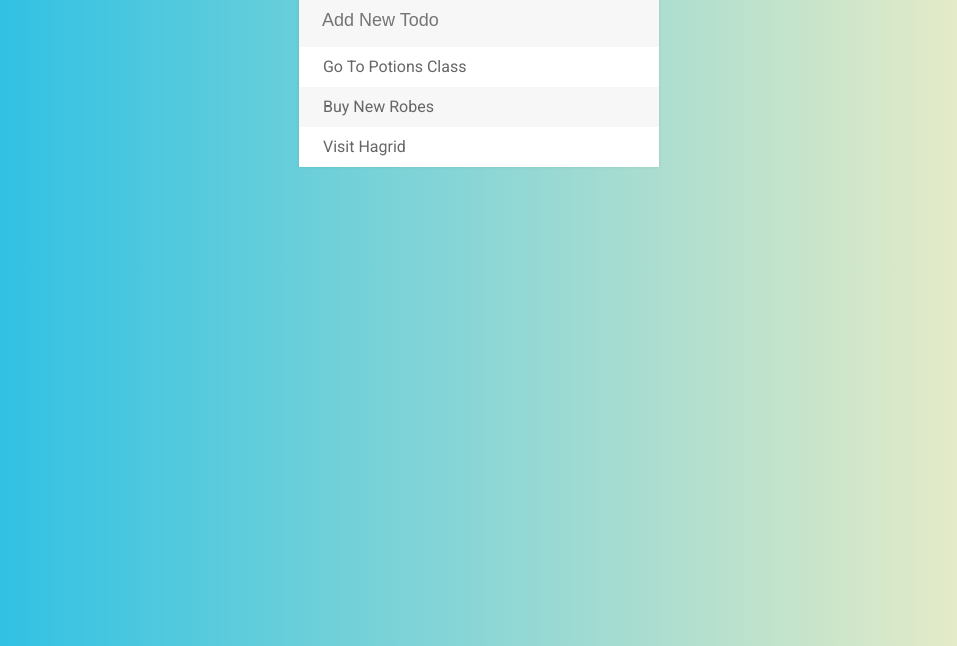
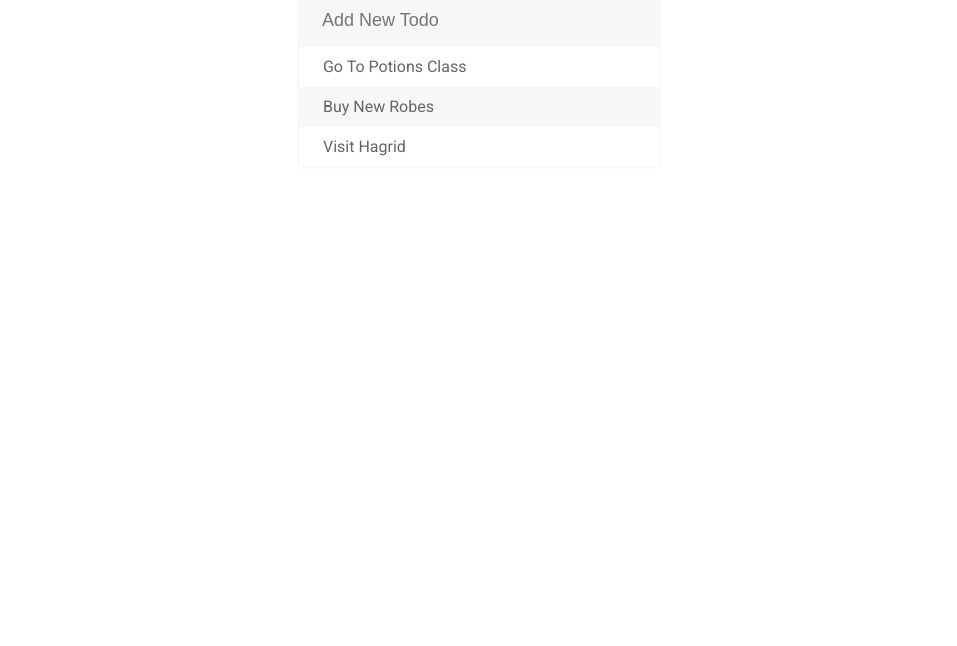
Before and after one commit to ashujack/todos-jQuery, a plain HTML site: page index.html in a window 1280 px wide. Shown: the part 154-800 px from the top of the page, without its empty margins (161-1118 px from the left). Drawn offline with nearby package versions, Linux system fonts and the light colour scheme.

Commit message:
todo list

```diff
--- a/assets/css/todos.css
+++ b/assets/css/todos.css
@@ -1,10 +1,6 @@
 body {
 	font-family: Roboto;
-  background: -webkit-linear-gradient(90deg, #2BC0E4 10%, #EAECC6 90%); /* Chrome 10+, Saf5.1+ */
-  background:    -moz-linear-gradient(90deg, #2BC0E4 10%, #EAECC6 90%); /* FF3.6+ */
-  background:     -ms-linear-gradient(90deg, #2BC0E4 10%, #EAECC6 90%); /* IE10 */
-  background:      -o-linear-gradient(90deg, #2BC0E4 10%, #EAECC6 90%); /* Opera 11.10+ */
-  background:         linear-gradient(90deg, #2BC0E4 10%, #EAECC6 90%); /* W3C */
+  background:    -moz-linear-gradient(90deg, #2BC0E4 10%, #EAECC6 90%);
 }
 
 ul {
```
